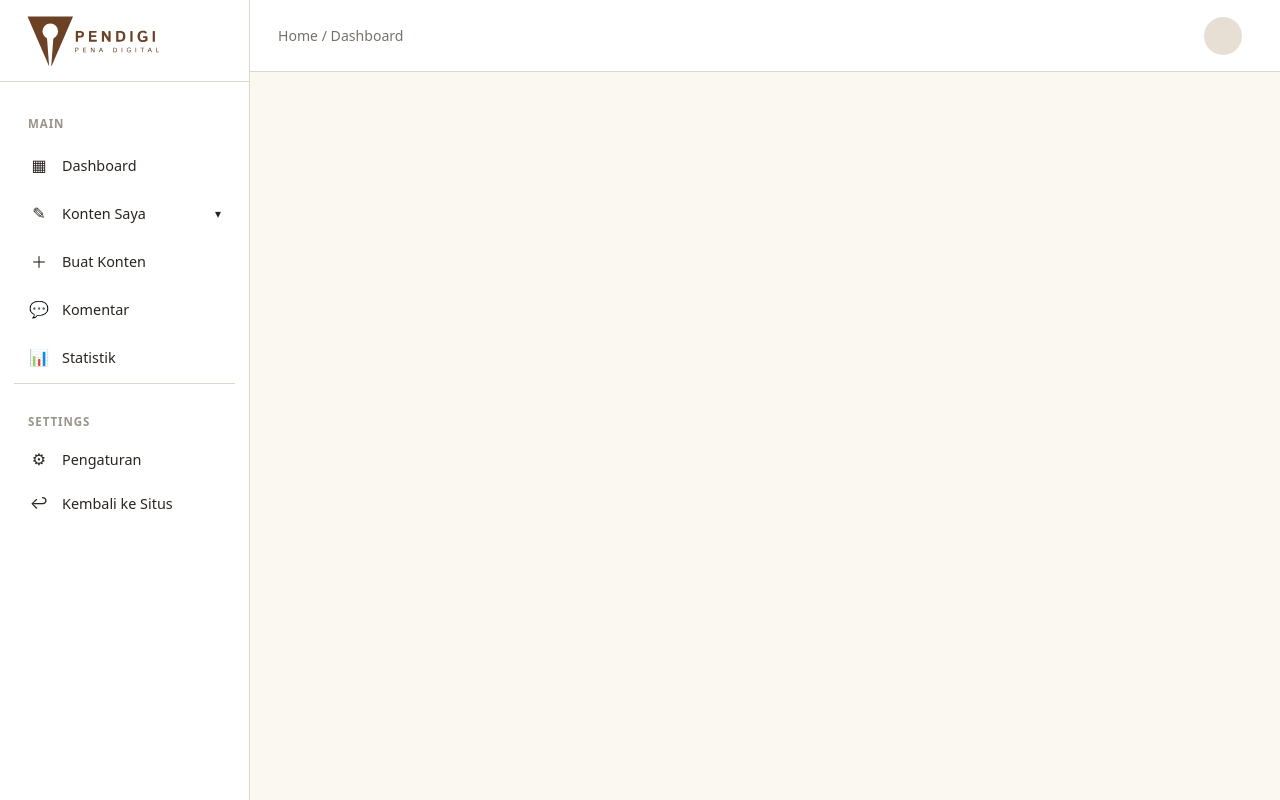
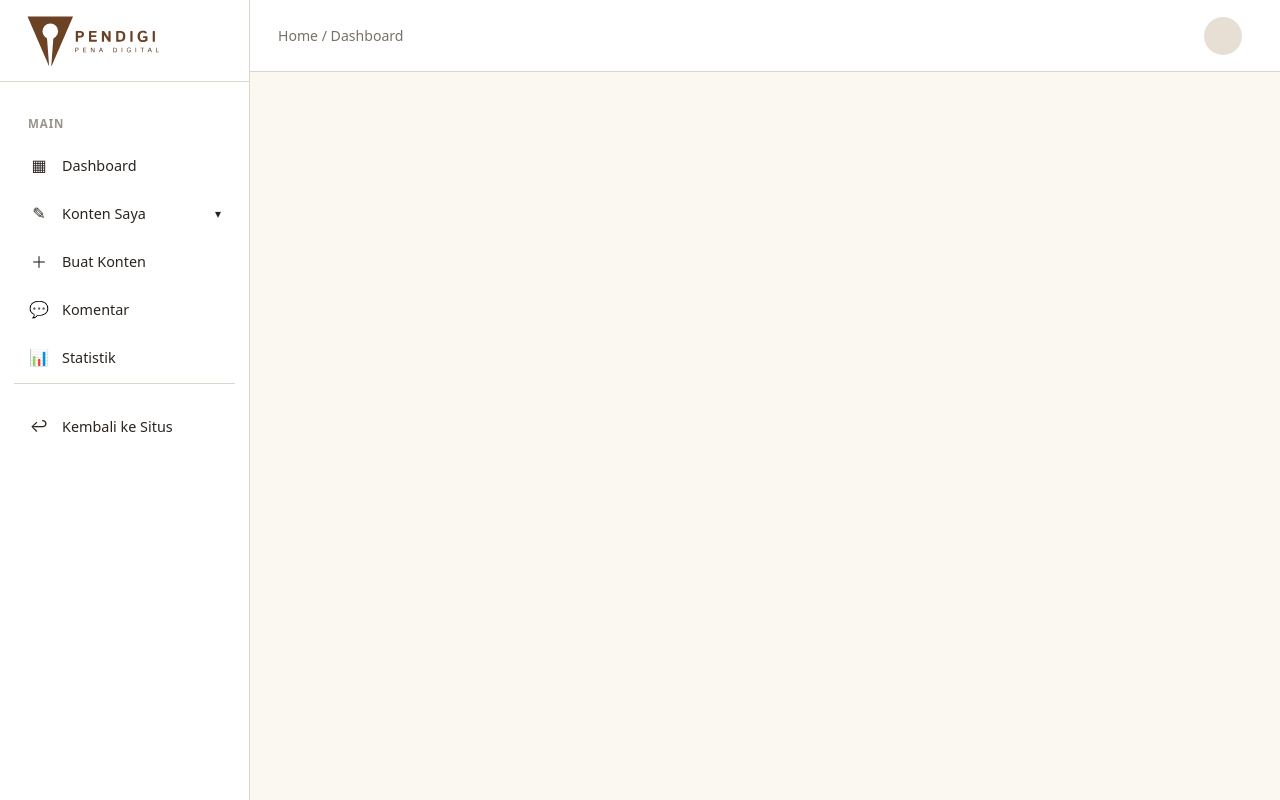
Before and after one commit to Encrypsy/pendigi-project, a Django app: template templates/author_base.html in a window 1280 px wide. Run offline with Django 5.2, Linux system fonts and the light colour scheme; the template is opened without the code that fills it, so the values that code supplies are empty.

Commit message:
hapus pengaturan di sidebar author

```diff
--- a/templates/author_base.html
+++ b/templates/author_base.html
@@ -133,19 +133,6 @@
             <!-- SETTINGS -->
 
             <div class="author-nav-settings">
-
-                <span class="author-nav-group-label">
-                    SETTINGS
-                </span>
-
-
-                <a
-                    href="#"
-                    class="author-nav-link"
-                >
-                    <span class="author-nav-icon">⚙</span>
-                    <span>Pengaturan</span>
-                </a>
 
 
                 <a
```
